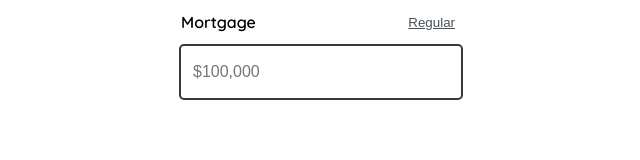
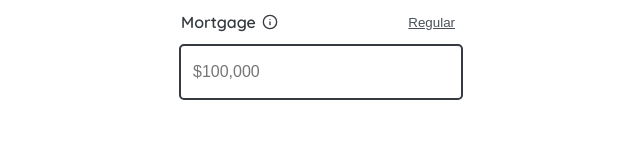
Before and after one commit to iigorcunha/input-challenge, a React (Create React App) app: page / in a window 1280 px wide. Shown: the top 160 px of the page, without its empty margins (319-959 px from the left). Built offline with nearby package versions, Linux system fonts and the light colour scheme.

Commit message:
style changes

```diff
--- a/public/index.html
+++ b/public/index.html
@@ -13,34 +13,9 @@
     <link rel="preconnect" href="https://fonts.gstatic.com" crossorigin />
     <link href="https://fonts.googleapis.com/css2?family=Quicksand:wght@400;600&display=swap" rel="stylesheet">
     <link rel="apple-touch-icon" href="%PUBLIC_URL%/logo192.png" />
-    <!--
-      manifest.json provides metadata used when your web app is installed on a
-      user's mobile device or desktop. See https://developers.google.com/web/fundamentals/web-app-manifest/
-    -->
-    <link rel="manifest" href="%PUBLIC_URL%/manifest.json" />
-    <!--
-      Notice the use of %PUBLIC_URL% in the tags above.
-      It will be replaced with the URL of the `public` folder during the build.
-      Only files inside the `public` folder can be referenced from the HTML.
-
-      Unlike "/favicon.ico" or "favicon.ico", "%PUBLIC_URL%/favicon.ico" will
-      work correctly both with client-side routing and a non-root public URL.
-      Learn how to configure a non-root public URL by running `npm run build`.
-    -->
-    <title>React App</title>
+    <title>Input Challenge</title>
   </head>
   <body>
-    <noscript>You need to enable JavaScript to run this app.</noscript>
     <div id="root"></div>
-    <!--
-      This HTML file is a template.
-      If you open it directly in the browser, you will see an empty page.
-
-      You can add webfonts, meta tags, or analytics to this file.
-      The build step will place the bundled scripts into the <body> tag.
-
-      To begin the development, run `npm start` or `yarn start`.
-      To create a production bundle, use `npm run build` or `yarn build`.
-    -->
   </body>
 </html>
--- a/src/components/Input/index.tsx
+++ b/src/components/Input/index.tsx
@@ -1,7 +1,7 @@
 import { ChangeEvent, KeyboardEvent, useEffect, useRef, useState, FocusEvent } from "react"
 import { convertStringToNumber } from "../../lib/convertStringToNumber";
 import { formatCurrency } from "../../lib/formatCurrency";
-import { FiAlertCircle } from 'react-icons/fi';
+import { FiAlertCircle, FiInfo } from 'react-icons/fi';
 import {
   Container,
   InputBase,
@@ -12,6 +12,7 @@ import {
   ErrorContainer,
   ErrorLabel,
   InputResultContainer,
+  TitleContainer,
 } from "./styles"
 
 const mortgage = {
@@ -138,7 +139,10 @@ export const Input = () => {
   return (
     <Container>
       <LabelContainer>
-        <Title>Mortgage</Title>
+        <TitleContainer>
+          <Title>Mortgage</Title>
+          <FiInfo size={16} color={'#343a40'} />
+        </TitleContainer>
         <Button>Regular</Button>
       </LabelContainer>
       <InputBase
--- a/src/components/Input/styles.ts
+++ b/src/components/Input/styles.ts
@@ -21,8 +21,16 @@ export const LabelContainer = styled.div`
   justify-content: space-between;
 `;
 
+export const TitleContainer = styled.div`
+  display: flex;
+  align-items: center;
+  justify-content: center;
+`;
+
 export const Title = styled.span`
   font-weight: 600;
+  margin-right: 0.375rem;
+  color: #343a40;
 `;
 
 export const Button = styled.button`
```
